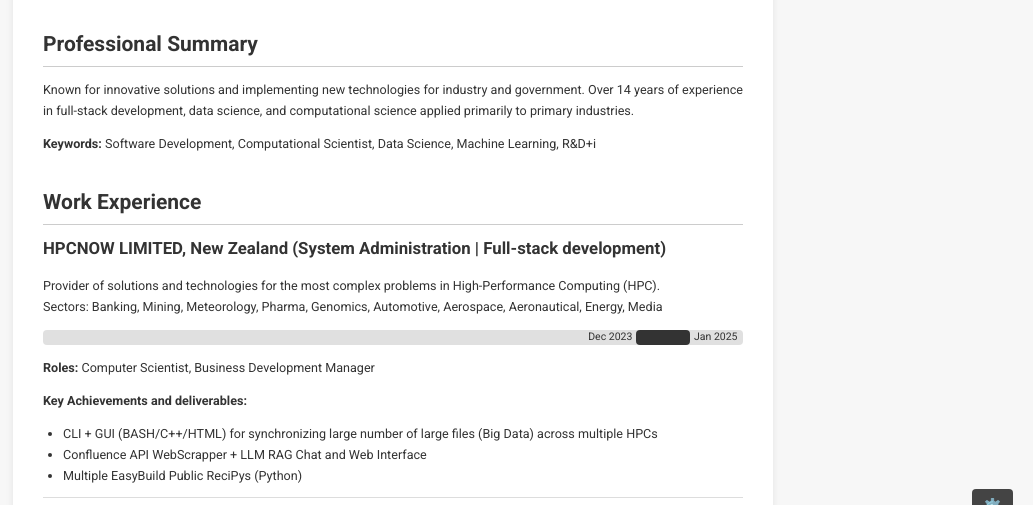
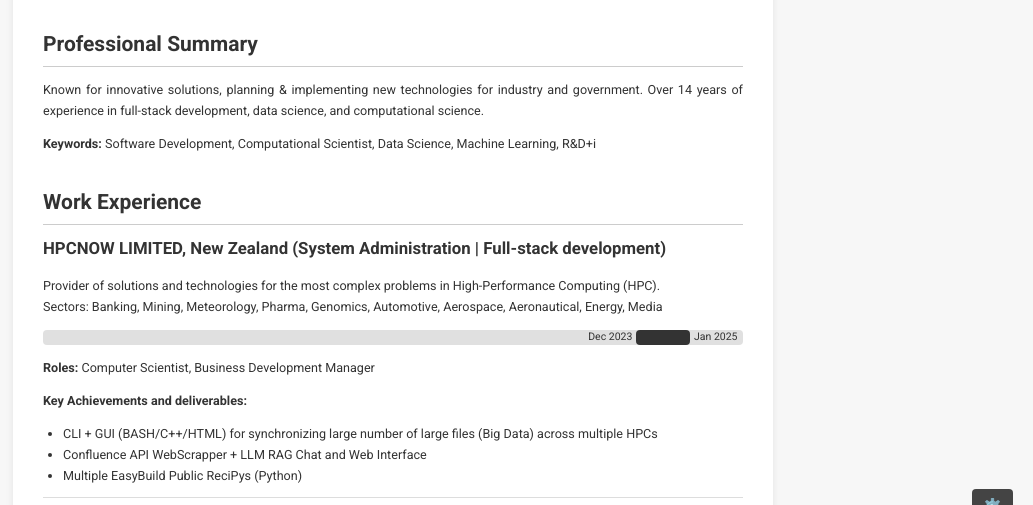
Before and after one commit to grpiccoli/CV, a plain HTML site: page index.html in a window 1280 px wide. Shown: the part 253-758 px from the top of the page, without its empty margins (247-1280 px from the left). Drawn offline with Linux system fonts and the light colour scheme.

Commit message:
adding more details

```diff
--- a/index.html
+++ b/index.html
@@ -45,7 +45,7 @@
     </header>
     <section id="about">
       <h2>Professional Summary</h2>
-      <p>Known for innovative solutions and implementing new technologies for industry and government. Over 14 years of experience in full-stack development, data science, and computational science applied primarily to primary industries.</p>
+      <p>Known for innovative solutions, planning & implementing new technologies for industry and government. Over 14 years of experience in full-stack development, data science, and computational science.</p>
       <p><strong>Keywords:</strong> Software Development, Computational Scientist, Data Science, Machine Learning, R&amp;D+i</p>
     </section>
     <section id="experience">
```
